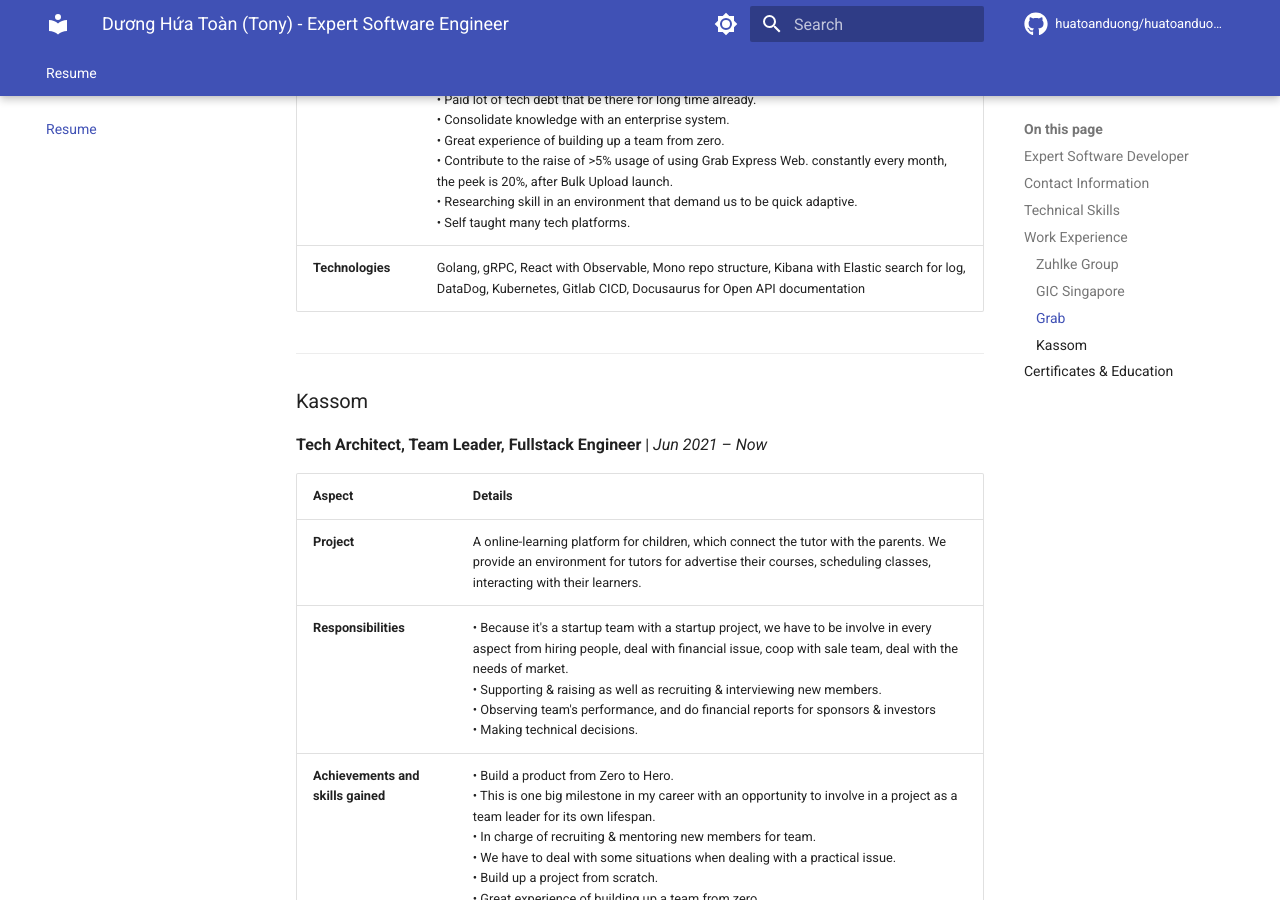
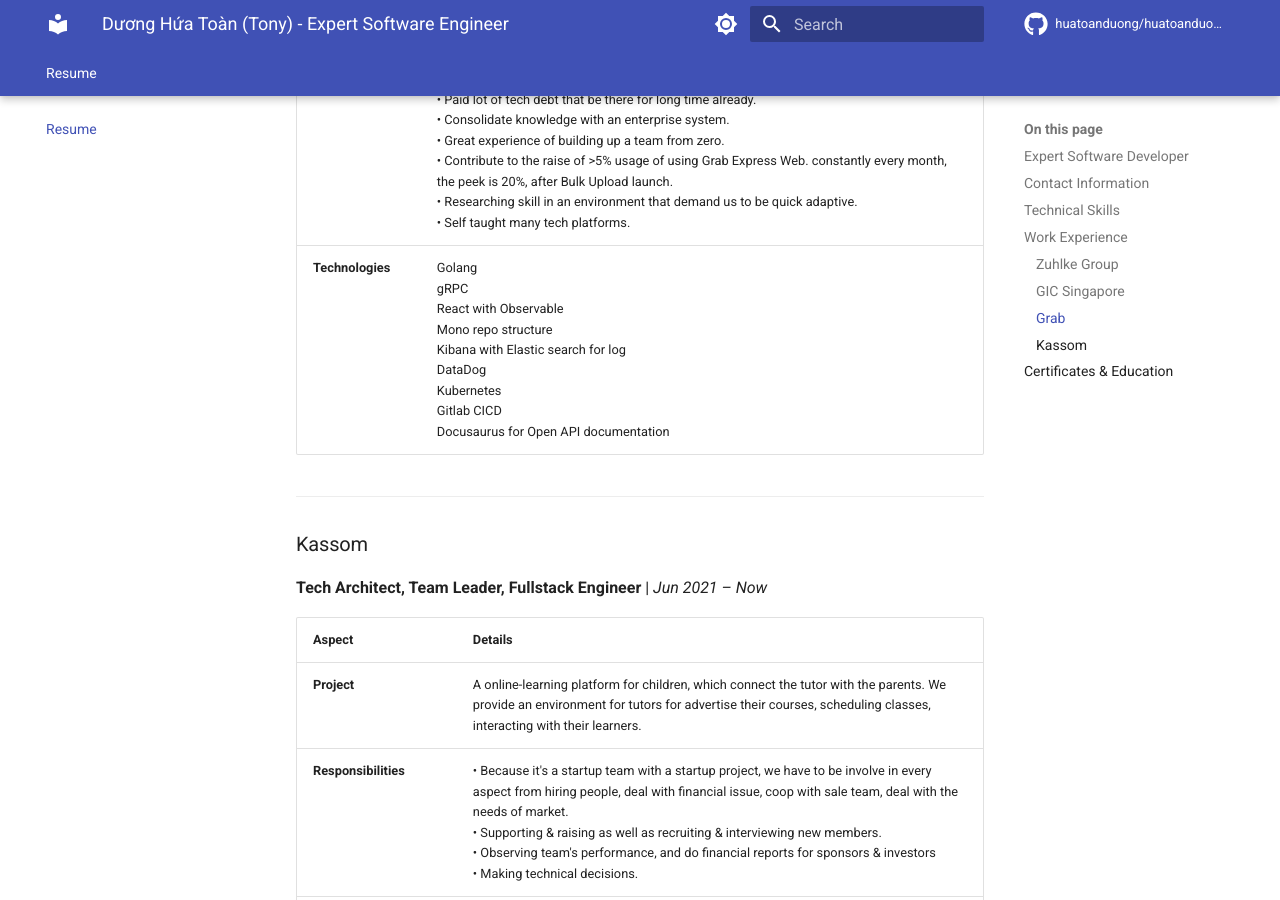
Before and after one commit to huatoanduong/huatoanduong.github.io, an MkDocs documentation site: the page built from docs/index.md, in a window 1280 px wide and 900 px high, scrolled down 3281 px. Built offline with MkDocs 1.6.1 and Material for MkDocs 9.7.7, drawn with Linux system fonts in a browser that asks for light colours; comment, search, counter and statistics services are not loaded.

```diff
--- a/docs/index.md
+++ b/docs/index.md
@@ -96,7 +96,7 @@ Having spent 90% of my career in startups, I thrive in fast-paced, high-demand e
 | **Project**          | Express Web is a Web portal that mainly focus about Grab for Business which need a place to process a large amount of orders everyday. Provide tools like: Shopify connect, Bulk Upload & Route Optimization for partners, Order tracing on Web.<br><br>**URL:** [https://express.grab.com/en](https://express.grab.com/en)                                                                                                                                                                                               |
 | **Responsibilities** | • Closely work with PO and QA team to provide system design before sprint start.<br>• Be oncall support for stakeholder when needed.<br>• Tracing logs & support team members whenever there is an issue.<br>• Write Engineer specs for new features.<br>• Be Owner Engineer for every feature that team work on.                                                                                                                                                                                                         |
 | **Achievements**     | • Improve client-first mindset.<br>• Improve leadership and team bonding skills.<br>• Paid lot of tech debt that be there for long time already.<br>• Consolidate knowledge with an enterprise system.<br>• Great experience of building up a team from zero.<br>• Contribute to the raise of >5% usage of using Grab Express Web. constantly every month, the peek is 20%, after Bulk Upload launch.<br>• Researching skill in an environment that demand us to be quick adaptive.<br>• Self taught many tech platforms. |
-| **Technologies**     | Golang, gRPC, React with Observable, Mono repo structure, Kibana with Elastic search for log, DataDog, Kubernetes, Gitlab CICD, Docusaurus for Open API documentation                                                                                                                                                                                                                                                                                                                                                     |
+| **Technologies**     | Golang<br>gRPC<br>React with Observable<br>Mono repo structure<br>Kibana with Elastic search for log<br>DataDog<br>Kubernetes<br>Gitlab CICD<br>Docusaurus for Open API documentation                                                                                                                                                                                                                                                                                                                                     |
 
 ---
 
```
